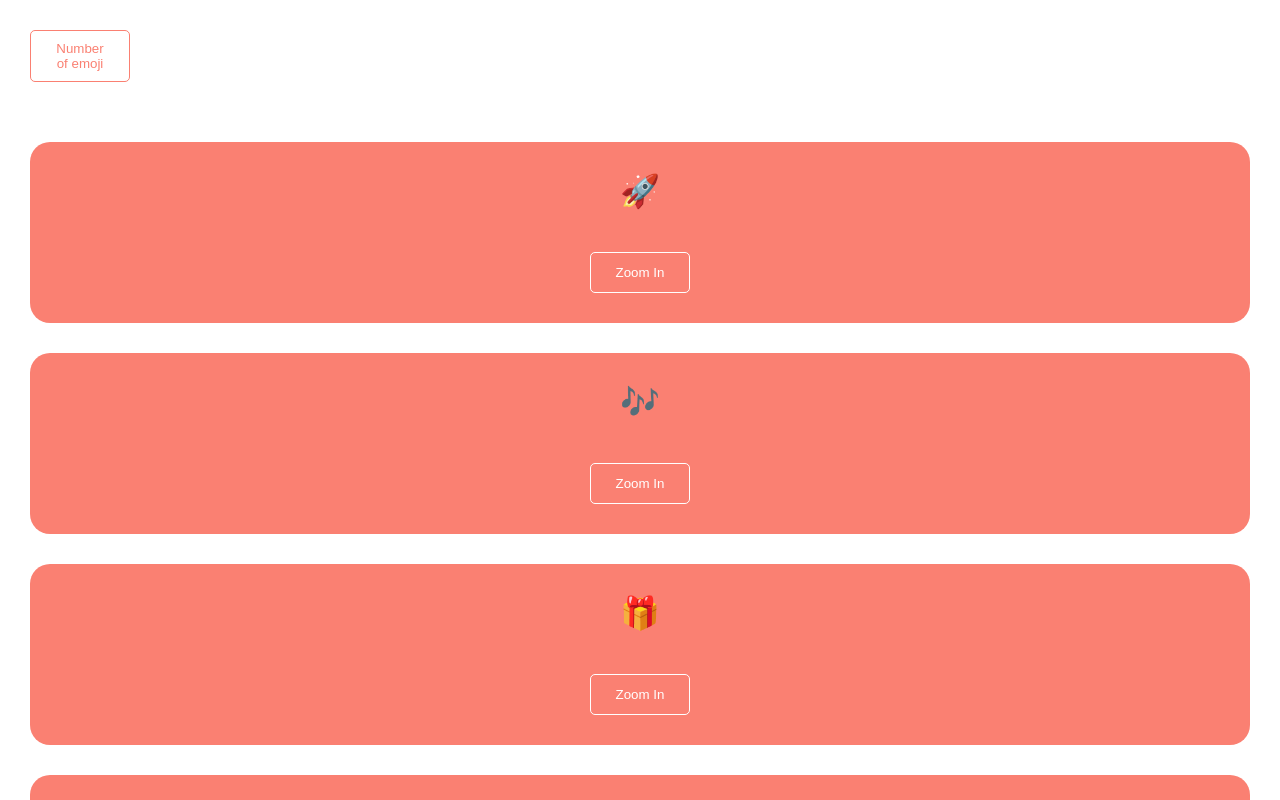
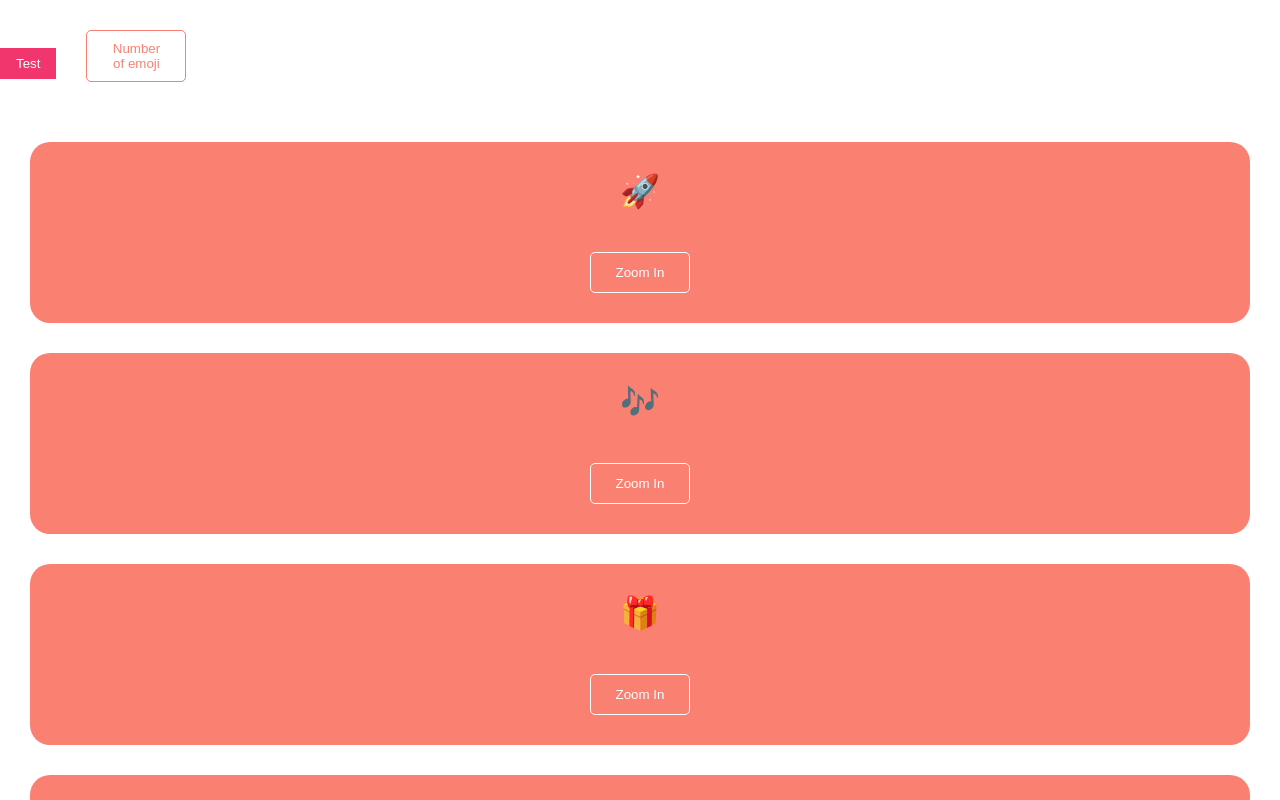
Before and after one commit to RobFyd/react-styling, a React (Vite) app: page / in a window 1280 px wide. Shown: the top 800 px of the page. Built offline with nearby package versions, Linux system fonts and the light colour scheme.

Commit message:
feat: add styled button component to List for improved UI

```diff
--- a/src/components/List/List.jsx
+++ b/src/components/List/List.jsx
@@ -1,11 +1,22 @@
 import { Item } from "../Item/Item";
 import styles from "./List.module.css";
+import styled from "styled-components";
 
 const emojis = ["🚀", "🎶", "🎁", "🎉", "✨"];
+
+const Button = styled.button`
+  background-color: #f1356d;
+  color: white;
+  border: none;
+  padding: 0.5rem 1rem;
+  margin-bottom: 1rem;
+  cursor: pointer;
+`;
 
 export function List() {
   return (
     <>
+      <Button>Test</Button>
       <button
         className={styles.btn}
         onClick={() => alert(`Number of emoji: ${emojis.length}`)}
```
